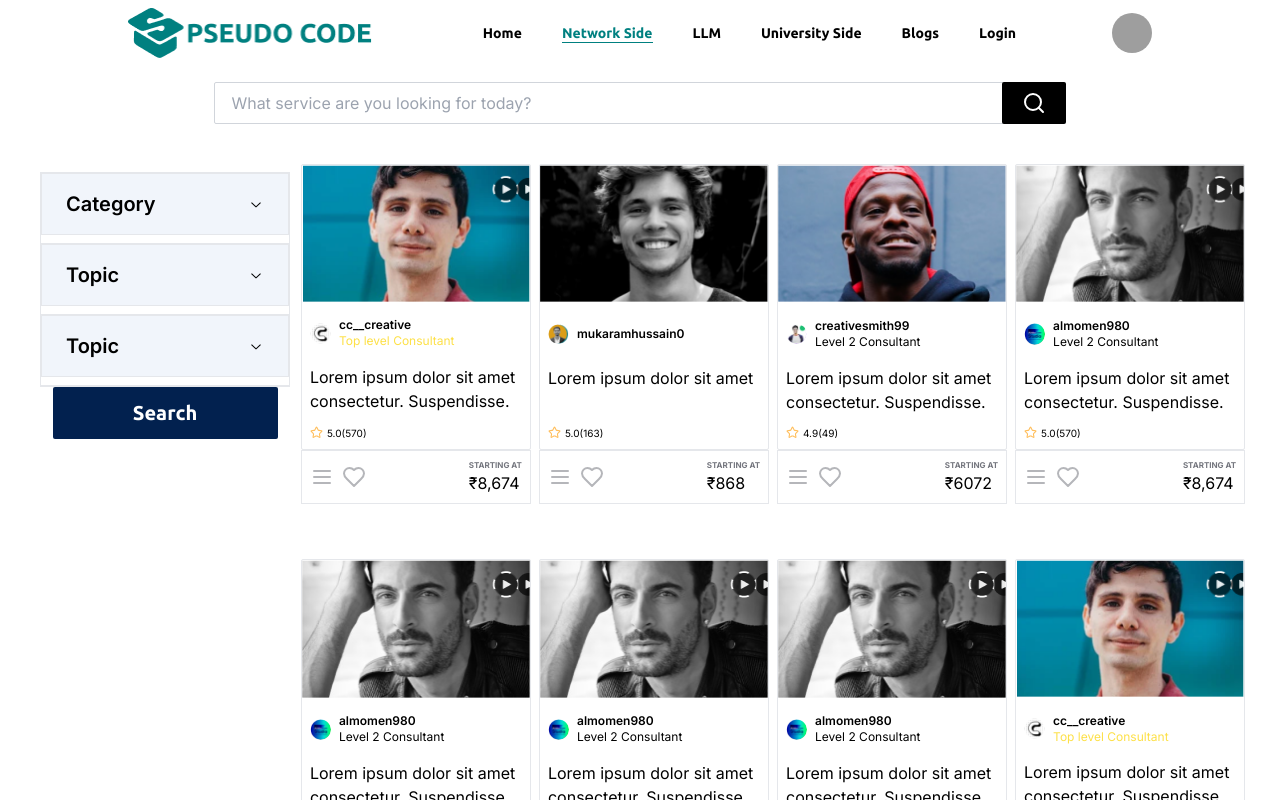
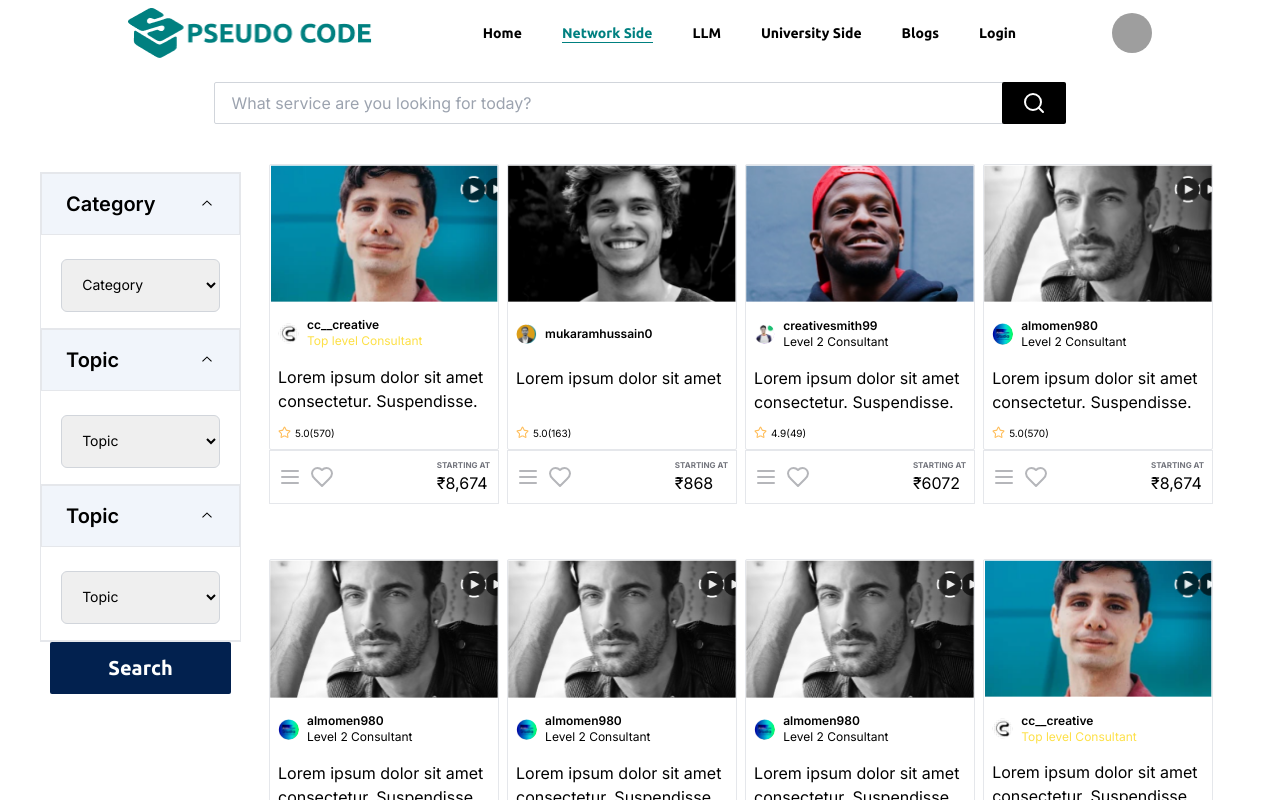
Before and after one commit to Huzaifa622/pseudo, a Next.js app: page /network in a window 1280 px wide. Shown: the top 800 px of the page. Built offline with nearby package versions, Linux system fonts and the light colour scheme; grey boxes are pictures that could not be loaded.

Commit message:
fix network issue

```diff
--- a/src/components/Home/About2.tsx
+++ b/src/components/Home/About2.tsx
@@ -5,7 +5,7 @@ type Props = {};
 
 const About2 = (props: Props) => {
   return (
-    <div className="flex gap-12 flex-wrap justify-center items-center">
+    <div className="flex px-4 gap-12 flex-wrap justify-center items-center">
       <div className="w-full md:w-[40%]">
         <Image
           src={"/assets/about2.png"}
@@ -14,7 +14,7 @@ const About2 = (props: Props) => {
           height={409.63}
         />
       </div>
-      <div className="w-[40%] font-publicsans flex flex-col justify-center items-start gap-8">
+      <div className="w-full md:w-[40%] font-publicsans flex flex-col justify-center items-start gap-8">
         <h1 className="text-4xl font-semibold">
           Join <span className="text-[#20b486] ">World's largest</span> learning
           platform today
--- a/src/components/network/NetworkSection.tsx
+++ b/src/components/network/NetworkSection.tsx
@@ -94,7 +94,7 @@ const networks = [
 ];
 const NetworkSection = (props: Props) => {
   return (
-    <div className="py-4 px-8 flex flex-col gap-10">
+    <div className="py-4 px-8 flex flex-col justify-center items-center gap-10">
       <div className="relative w-[70%] mx-auto">
         <input
           type="text"
@@ -105,16 +105,20 @@ const NetworkSection = (props: Props) => {
           <Search />
         </button>
       </div>
-      <div className="flex">
-        <aside className="w-[25%] p-2  rounded-md border-gray-300">
-          <Accordion type="multiple" className="w-full border   ">
+      <div className="flex justify-center items-start w-full gap-5">
+        <aside className="w-1/3 p-2  rounded-md border-gray-300">
+          <Accordion
+            type="multiple"
+            className="w-full border"
+            defaultValue={["item-1", "item-2", "item-3"]}
+          >
             <AccordionItem value="item-1">
               <AccordionTrigger className="bg-[#f1f5fb] border px-6 mb-2 text-xl font-semibold">
                 Category
               </AccordionTrigger>
               <AccordionContent className="flex justify-center items-center py-4 px-4">
-                <select className="w-[95%] py-4 px-4 rounded-md border  border-gray-300">
-                  <option value="" disabled selected className="">
+                <select className="w-[95%] py-4 px-4 rounded-md border border-gray-300">
+                  <option value="" disabled selected>
                     Category
                   </option>
                   <option value="cat1">Category 1</option>
@@ -123,13 +127,14 @@ const NetworkSection = (props: Props) => {
                 </select>
               </AccordionContent>
             </AccordionItem>
+
             <AccordionItem value="item-2">
               <AccordionTrigger className="bg-[#f1f5fb] border mb-2 px-6 text-xl font-semibold">
                 Topic
               </AccordionTrigger>
               <AccordionContent className="flex justify-center items-center py-4 px-4">
                 <select className="w-[95%] py-4 px-4 rounded-md border border-gray-300">
-                  <option value="" disabled selected className="">
+                  <option value="" disabled selected>
                     Topic
                   </option>
                   <option value="topic1">Topic 1</option>
@@ -138,13 +143,14 @@ const NetworkSection = (props: Props) => {
                 </select>
               </AccordionContent>
             </AccordionItem>
+
             <AccordionItem value="item-3">
               <AccordionTrigger className="bg-[#f1f5fb] border px-6 mb-2 text-xl font-semibold">
                 Topic
               </AccordionTrigger>
               <AccordionContent className="flex justify-center items-center py-4 px-4">
                 <select className="w-[95%] py-4 px-4 rounded-md border border-gray-300">
-                  <option value="" disabled selected className="">
+                  <option value="" disabled selected>
                     Topic
                   </option>
                   <option value="topic1">Topic 1</option>
@@ -154,13 +160,14 @@ const NetworkSection = (props: Props) => {
               </AccordionContent>
             </AccordionItem>
           </Accordion>
+
           <div className="flex justify-center items-center">
             <button className="w-[90%] py-3  bg-[#02214F] text-white font-bold rounded-sm font-ubuntu text-xl">
               Search
             </button>
           </div>
         </aside>
-        <div className="flex flex-wrap items-center justify-center w-[90%] gap-x-2  gap-y-20">
+        <div className="flex flex-wrap items-center   gap-x-2  gap-y-20">
           {networks.map((n, idx) => (
             <div key={idx}>
               <NetworkCard
```
